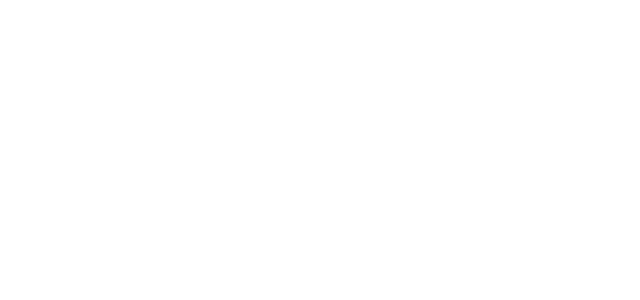
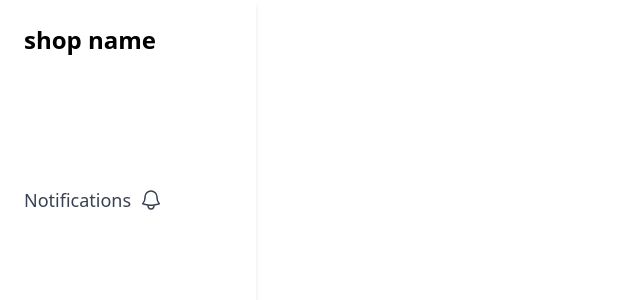
Before and after one commit to 120lennox/farm-basket-frontend, a Next.js app in the folder farmbasket/: page /dashboard in a window 1280 px wide. Shown: the top 300 px of the page, without its empty margins (0-640 px from the left). Built offline with nearby package versions, Linux system fonts and the light colour scheme.

Commit message:
first part of sidebar

```diff
--- a/farmbasket/app/dashboard/page.tsx
+++ b/farmbasket/app/dashboard/page.tsx
@@ -1,7 +1,19 @@
+import { BellIcon, ChatBubbleBottomCenterTextIcon, ChartBarIcon, BuildingStorefrontIcon } from '@heroicons/react/24/outline';
 export default function dashboard(){
     return(
-        <div>
+            <div className="flex">
+      <aside className="w-64 h-screen bg-white shadow-md p-6 flex flex-col">
 
+        <h1 className="text-2xl font-bold mb-6">shop name</h1>
+         <div className="space-y-4">
+          <button className="flex items-center space-x-2 h-60 text-lg text-gray-700 hover:text-black">
+            <span>Notifications</span>
+            <BellIcon className='w-6 h-6'/>
+          </button>
+          </div>
+        </aside>
         </div>
+
+
     );
 }
--- a/farmbasket/app/page.tsx
+++ b/farmbasket/app/page.tsx
@@ -1,9 +1,7 @@
+import dashboard from "./dashboard/page";
 export default function Home() {
   return (
     <div>
-      <div>
-
-      </div>
     </div>
   );
 }
```
Also changed, not shown: farmbasket/package.json (+6 -5 lines), 1 other file (tests, documents, lock files or other folders).
